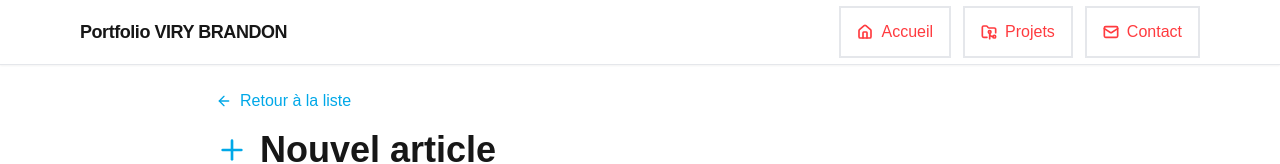
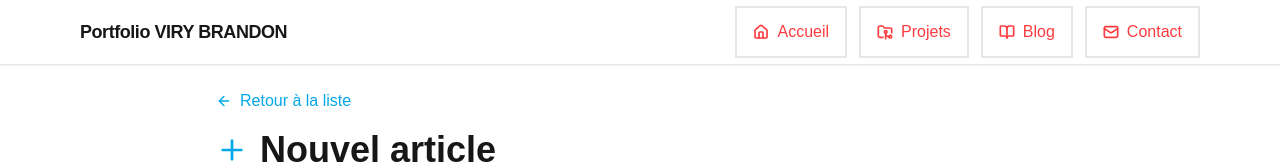
Before and after one commit to brandonviry/app_portfolio, a Next.js app: page /admin/articles/new in a window 1280 px wide. Shown: the top 164 px of the page. Built offline with nearby package versions, Linux system fonts and the light colour scheme; no server answers.

Commit message:
feat(nav): ajout lien Blog dans navbar et footer
Co-Authored-By: Claude Sonnet 4.6 <noreply@anthropic.com>

```diff
--- a/src/components/layout/footer/footer.tsx
+++ b/src/components/layout/footer/footer.tsx
@@ -1,7 +1,7 @@
 import { Typography } from "@/components/ui/typography/typography";
 import { cn } from "@/lib/utils";
 import Link from "next/link";
-import { Github, Linkedin, Instagram, Home, FolderGit2, Mail } from 'lucide-react';
+import { Github, Linkedin, Instagram, Home, FolderGit2, Mail, BookOpen } from 'lucide-react';
 
 const socialLinks = [
   { name: 'GitHub', href: 'https://github.com/brandonviry/', icon: Github },
@@ -12,6 +12,7 @@ const socialLinks = [
 const navigation = [
   { name: 'Accueil', href: '/', icon: Home },
   { name: 'Projets', href: '/projets', icon: FolderGit2 },
+  { name: 'Blog', href: '/blog', icon: BookOpen },
   { name: 'Contact', href: '/contact', icon: Mail },
 ];
 
--- a/src/components/layout/header/navbar.tsx
+++ b/src/components/layout/header/navbar.tsx
@@ -5,11 +5,12 @@ import { Navigation } from '@/components/ui/navigation/navigation';
 import { useState } from 'react';
 import { cn } from '@/lib/utils';
 import { Typography } from '@/components/ui/typography/typography';
-import { Home, FolderGit2, Mail } from 'lucide-react';
+import { Home, FolderGit2, Mail, BookOpen } from 'lucide-react';
 
 const navigation = [
   { name: 'Accueil', href: '/', icon: Home },
   { name: 'Projets', href: '/projets', icon: FolderGit2 },
+  { name: 'Blog', href: '/blog', icon: BookOpen },
   { name: 'Contact', href: '/contact', icon: Mail },
 ];
 
```
